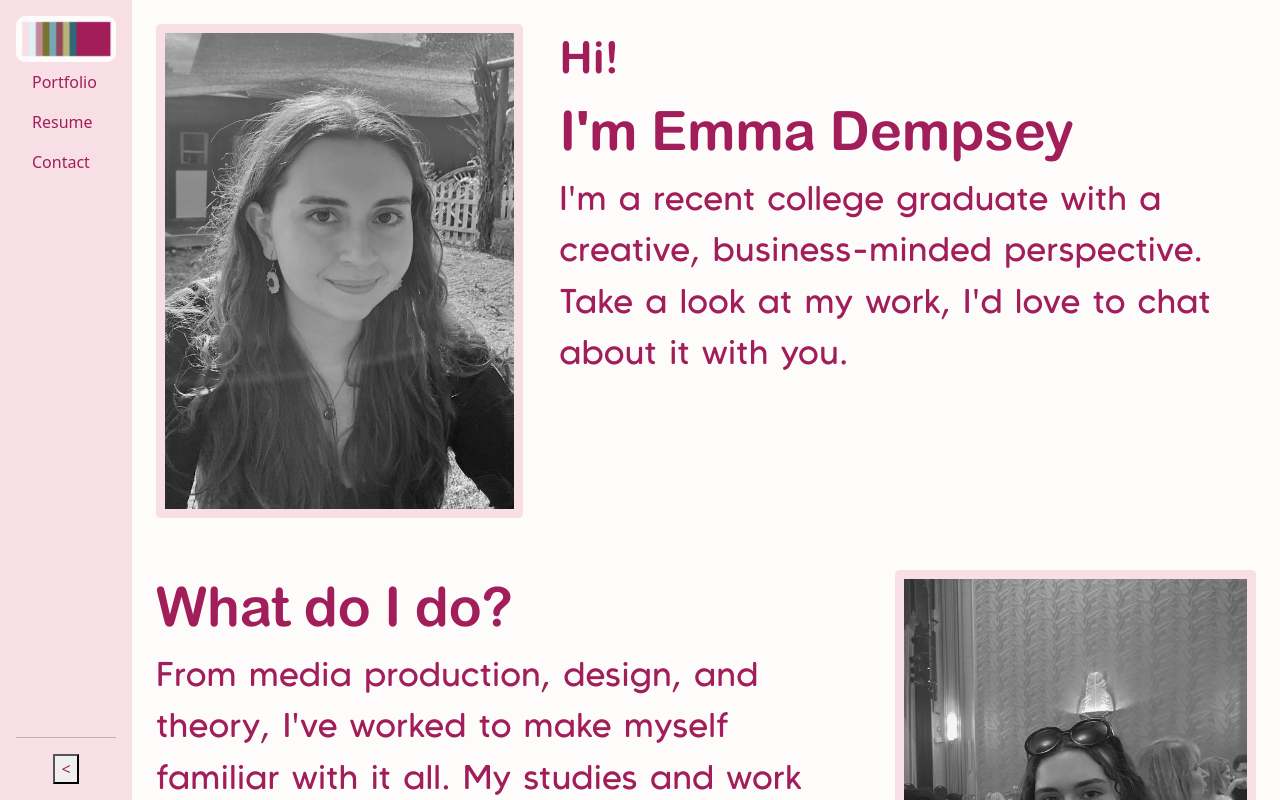
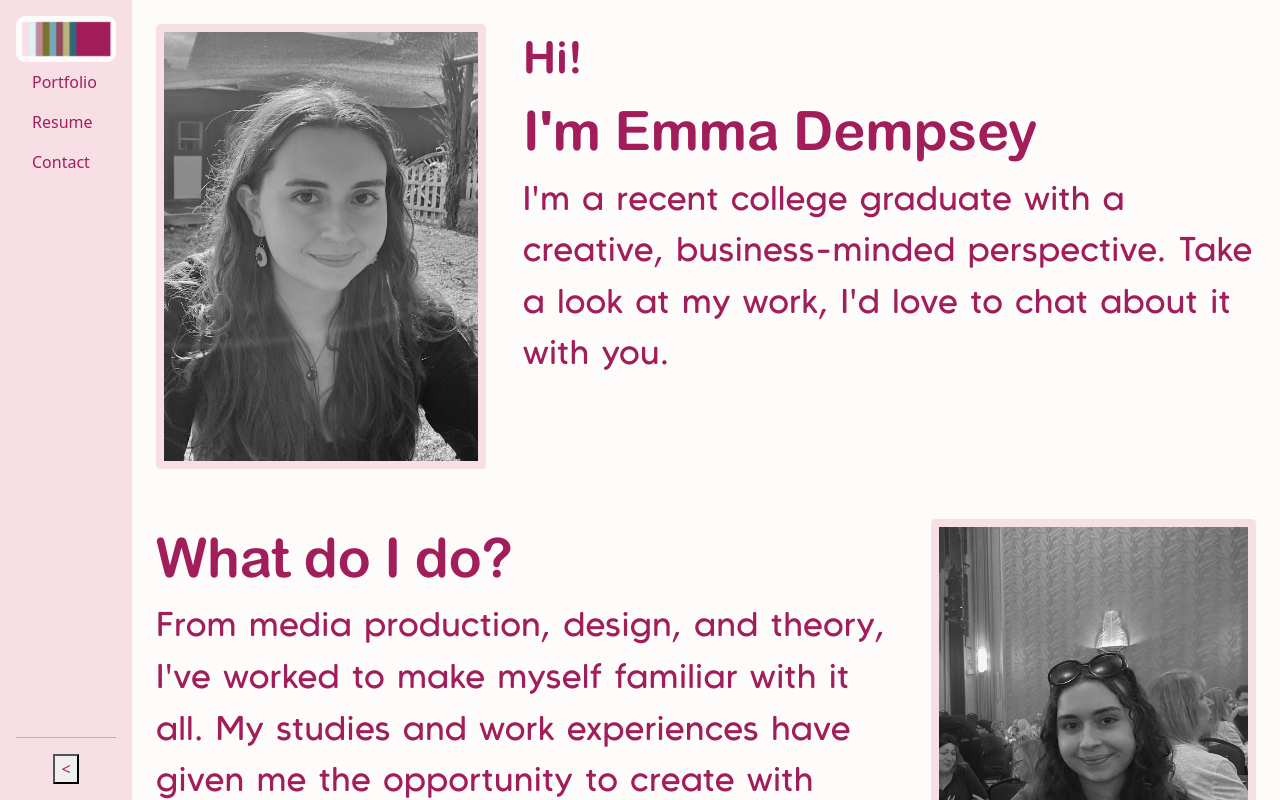
Before and after one commit to emmadempseyprofessional/professionalwebsite, an Angular app: page /landing in a window 1280 px wide. Built offline with nearby package versions, Linux system fonts and the light colour scheme.

Commit message:
landing page set

```diff
--- a/src/app/pages/landing/landing.component.html
+++ b/src/app/pages/landing/landing.component.html
@@ -1,9 +1,9 @@
 <div id="landing-row1" class="row pb-5">
 
-    <div class="col-sm-4 align-self-center">
+    <div class="col-sm-4 align-self-center order-last order-sm-first">
         <img src="/images/landing1.png" id="landing1" class="img-fluid" alt="Picture of Emma Dempsey at a farm" />
     </div>
-    <div class="col-8">
+    <div class="col-sm-8 order-first order-sm-last">
 
         <div id="__p__hi_">
             Hi!
@@ -25,7 +25,7 @@
 
 <div id="landing-row2" class="row gx-2 pb-5">
 
-    <div class="col-8">
+    <div class="col-sm-8">
         <div id="__p__what_do_i_do_">
             What do I do?
         </div>
@@ -48,11 +48,11 @@
 
 <div id="landing-row3" class="row gx-2">
 
-    <div class="col-sm-4 align-self-center">
+    <div class="col-sm-4 align-self-center order-last order-sm-first">
         <img src="/images/landing3.png" id="landing3" class="img-fluid"
             alt="Picture of Emma Dempsey in a field on a sunny day" />
     </div>
-    <div class="col-8">
+    <div class="col-sm-8 order-first order-sm-last">
         <div id="__p__why_do_i_do_it_">
             Why do I do it?
         </div>
--- a/src/app/pages/landing/landing.component.scss
+++ b/src/app/pages/landing/landing.component.scss
@@ -1,16 +1,29 @@
 @import "bootstrap/scss/mixins";
+@import "variables";
 
 $heading-font-size: calc(1rem + 3vw);
 $description-font-size: calc(0.75rem + 1.75vw);
 
 
 #landing1 {
+    padding-right: 0px;
+    @include media-breakpoint-up(sm, $grid-breakpoints) {
+        padding-right: calc(1.325rem + 1.2vw);
+    }
 }
 
 #landing2 {
+    padding-left: 0px;
+    @include media-breakpoint-up(sm, $grid-breakpoints) {
+        padding-left: calc(1.325rem + 1.2vw);
+    }
 }
 
 #landing3 {
+    padding-right: 0px;
+    @include media-breakpoint-up(sm, $grid-breakpoints) {
+        padding-right: calc(1.325rem + 1.2vw);
+    }
 }
 
 #__p__hi_ {
@@ -18,13 +31,12 @@ $description-font-size: calc(0.75rem + 1.75vw);
     font-family: 'ArialRoundedBold';
     text-align: left;
     color:#a21e5b;
-    padding-left: calc(1.325rem + 1.2vw);
 }
+
 
 #__p__i_m_emma_dempsey {
     // @include font-size(3.2rem);
     // TODO: If we want more control on the scaling or size, we may need to do the following:
-    padding-left: calc(1.325rem + 1.2vw);
     font-size: $heading-font-size;
 	font-family: 'ArialRoundedBold';
 	text-align: left;
@@ -35,7 +47,6 @@ $description-font-size: calc(0.75rem + 1.75vw);
     font-size: $description-font-size;
 	text-align: left;
 	color:#a21e5b;
-    padding-left: calc(1.325rem + 1.2vw);
     font-family: 'MADECarvingSoftRegular';
 }
 
@@ -44,14 +55,12 @@ $description-font-size: calc(0.75rem + 1.75vw);
     font-size: $heading-font-size;
     text-align: left;
     color:#a21e5b;
-    padding-right: calc(1.325rem + 1.2vw);
 }
 
 #__p__from_media_production__design__and_theory__i_ve_worked_to_make_myself_familiar_with_it_all__my_studies_and_work_experiences_have_given_me_the_opportunity_to_create_with_various_creative_tools__my_goal_is_for_my_work_to_inspire_and_to_effortlessly_communica {
     font-size: $description-font-size;
 	text-align: left;
 	color:#a21e5b;
-    padding-right: calc(1.325rem + 1.2vw);
     font-family: 'MADECarvingSoftRegular';
 }
 
@@ -60,13 +69,11 @@ $description-font-size: calc(0.75rem + 1.75vw);
     font-size: $heading-font-size;
 	text-align: left;
 	color:#a21e5b;
-    padding-left: calc(1.325rem + 1.2vw);
 }
 
 #__p__i_know_that_i_have_a_strong_passion_for_helping_businesses_grow_and_succeed__to_me__nothing_is_more_fulfilling_than_seeing_a_project_come_to_life___ {
     font-size: $description-font-size;
 	text-align: left;
 	color:#a21e5b;
-    padding-left: calc(1.325rem + 1.2vw);
     font-family: 'MADECarvingSoftRegular';
 }
--- a/src/styles/variables.scss
+++ b/src/styles/variables.scss
@@ -2,3 +2,20 @@ $primary: #A21E5B;
 $secondary: #F8DFE6;
 $light: #ffffff;
 $black: #585C5E;
+
+
+
+
+
+
+
+
+
+$grid-breakpoints: (
+  xs: 0,
+  sm: 576px,
+  md: 768px,
+  lg: 992px,
+  xl: 1200px,
+  xxl: 1400px
+);
```
